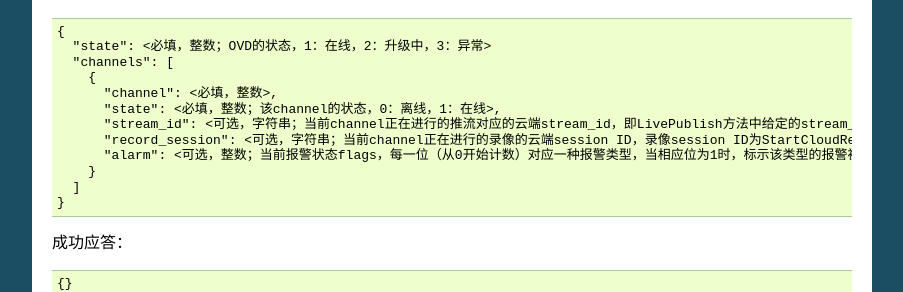
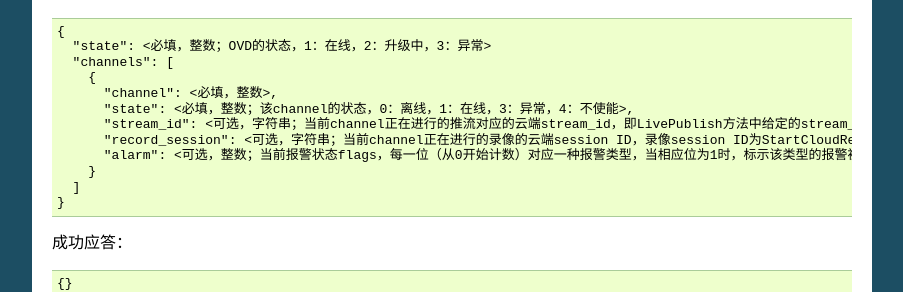
Before and after one commit to jamken/open_dev_sdk, a Sphinx documentation site: the page built from docs/dap.rst, in a window 1280 px wide and 900 px high, scrolled down 4037 px. Shown: the part 236-528 px from the top of the window, without its empty margins (198-1101 px from the left). Built offline with Sphinx 7.4.7, drawn with Linux system fonts in a browser that asks for light colours; some of the changed lines change nothing that is shown.

Commit message:
通道状态增加异常，不使能

```diff
--- a/docs/dap.rst
+++ b/docs/dap.rst
@@ -215,7 +215,7 @@ OVC在30秒内没有收到OVD的信息则认为OVD下线，建议10秒左右上
     "channels": [
       {
         "channel": <必填，整数>,
-        "state": <必填，整数；该channel的状态，0：离线，1：在线>,
+        "state": <必填，整数；该channel的状态，0：离线，1：在线，3：异常，4：不使能>,
         "stream_id": <可选，字符串；当前channel正在进行的推流对应的云端stream_id，即LivePublish方法中给定的stream_id，空字符串或该域不存在表示该channel没有进行推流>
         "record_session": <可选，字符串；当前channel正在进行的录像的云端session ID，录像session ID为StartCloudRecord请求中的session_id域；空字符串或该域不存在表示没有进行云录像>
         "alarm": <可选，整数；当前报警状态flags，每一位（从0开始计数）对应一种报警类型，当相应位为1时，标示该类型的报警被触发；参考报警状态flags>
```
